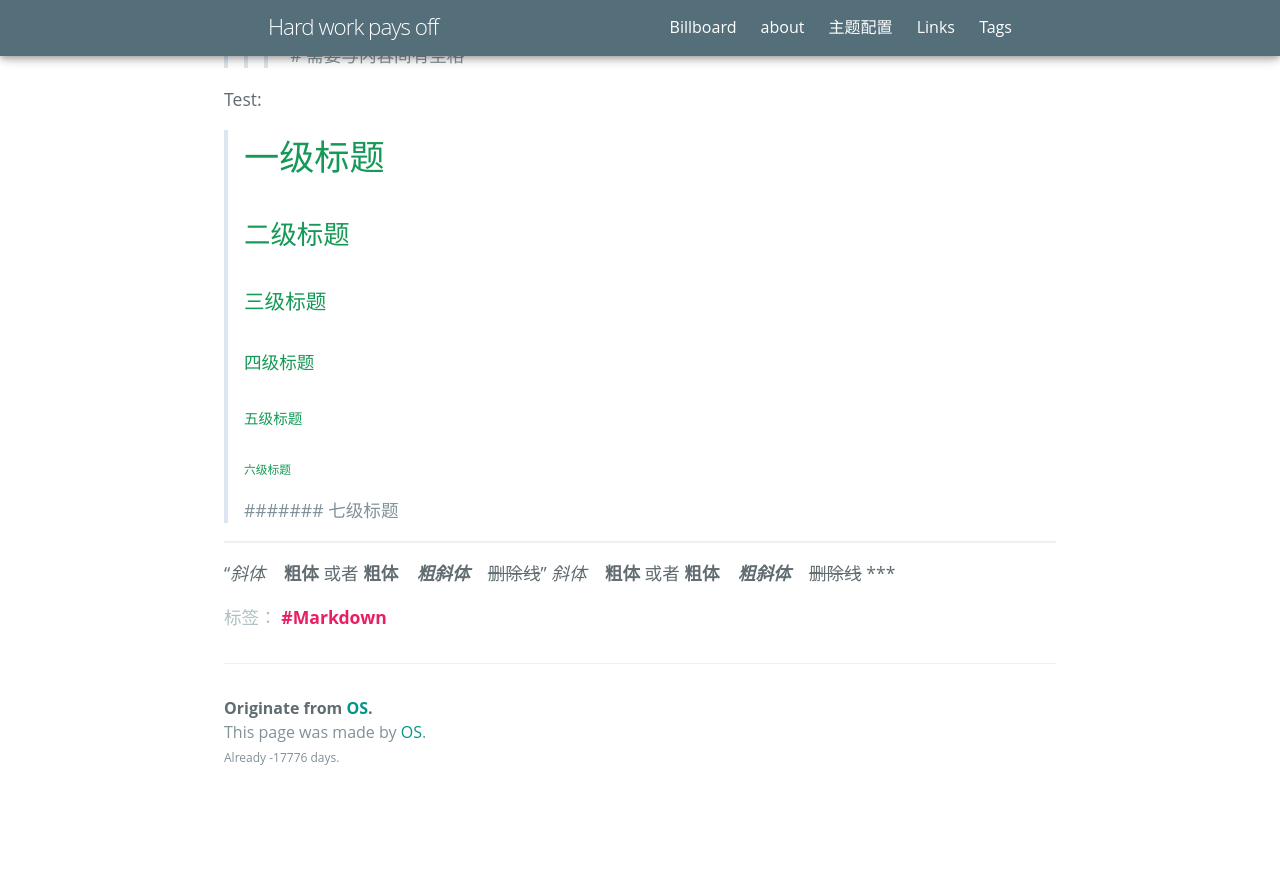
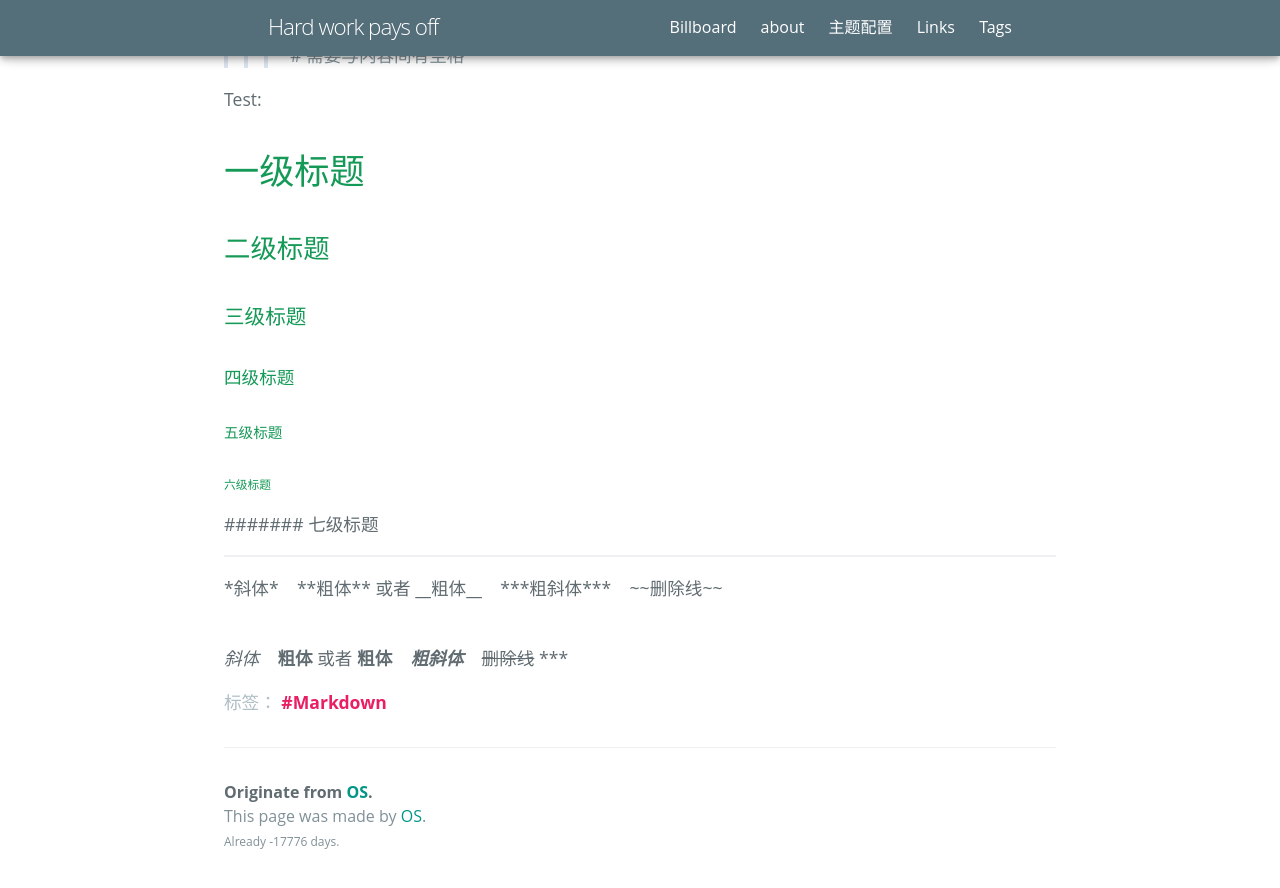
Before and after one commit to xiaoshou0427/xiaoshou0427.github.io, a Jekyll site: the page built from _posts/2019-09-02-Markdown.md, in a window 1280 px wide and 900 px high, scrolled down 662 px. Shown: the top 888 px of the window. Built offline with Jekyll 4.4.1, drawn with Linux system fonts in a browser that asks for light colours; some web fonts are replaced; before the commit the page ends 1478 px from its top, so only the background shows below that.

```diff
--- a/_posts/2019-09-02-Markdown.md
+++ b/_posts/2019-09-02-Markdown.md
@@ -17,15 +17,15 @@ stickie: true
  "# 需要与内容间有空格"
 
 Test:
- ># 一级标题
- >## 二级标题
- >### 三级标题
- >#### 四级标题
- >##### 五级标题
- >###### 六级标题
- >####### 七级标题
+# 一级标题
+## 二级标题
+### 三级标题
+#### 四级标题
+##### 五级标题
+###### 六级标题
+####### 七级标题
 
 ---
-"*斜体* &nbsp;&nbsp; **粗体**  或者  __粗体__  &nbsp;&nbsp;   ***粗斜体*** &nbsp;&nbsp;  ~~删除线~~"
+<p>*斜体* &nbsp;&nbsp; **粗体**  或者  __粗体__  &nbsp;&nbsp;   ***粗斜体*** &nbsp;&nbsp;  ~~删除线~~</p> <br>
  *斜体* &nbsp;&nbsp; **粗体**  或者  __粗体__  &nbsp;&nbsp;   ***粗斜体*** &nbsp;&nbsp;  ~~删除线~~
 ***
```
